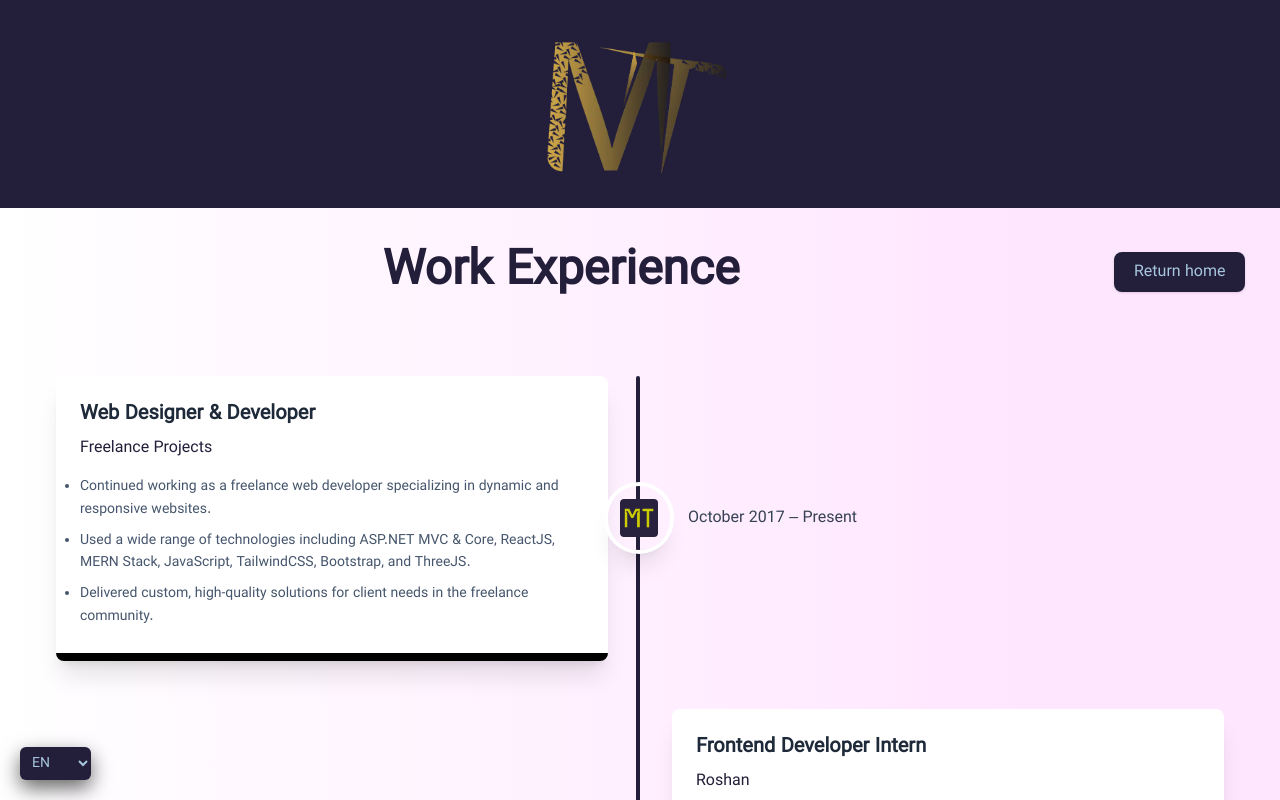
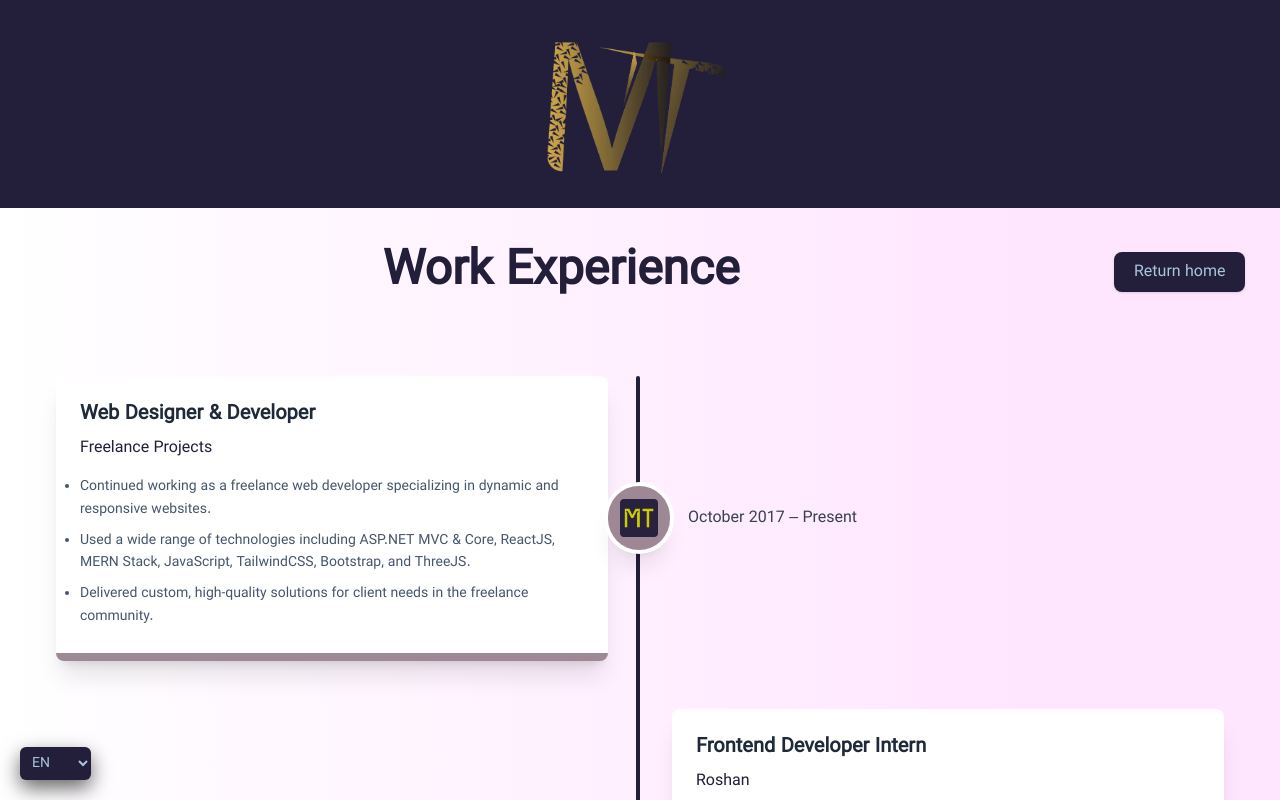
Before and after one commit to MatinT-SA/My-Personal-Website, a Next.js app: page /en/experience in a window 1280 px wide. Shown: the top 800 px of the page. Built offline with nearby package versions, Linux system fonts and the light colour scheme.

Commit message:
component extraction - the whole page of our experience

```diff
--- a/app/components/experience/TimelineElement.js
+++ b/app/components/experience/TimelineElement.js
@@ -2,6 +2,7 @@
 
 import React from "react";
 import { motion } from "framer-motion";
+import styles from "./experience.module.css";
 
 const TimelineElement = ({
   date,
@@ -11,7 +12,7 @@ const TimelineElement = ({
   iconBg,
   index,
   iconUrl,
-  locale, // pass this from ExperiencePageClient
+  locale,
 }) => {
   const cardVariants = {
     hidden: { opacity: 0, y: 50 },
@@ -57,7 +58,9 @@ const TimelineElement = ({
       <div className={`hidden md:block w-[49%] ${spacerOrder}`} />
 
       {/* Timeline dot/icon */}
-      <div className="hidden md:flex md:order-2 w-16 h-16 rounded-full shadow-xl z-10 items-center justify-center icon-dot-background ring-4 ring-white overflow-hidden">
+      <div
+        className={`hidden md:flex md:order-2 w-16 h-16 rounded-full shadow-xl z-10 items-center justify-center ${styles.iconDotBackground} ring-4 ring-white overflow-hidden`}
+      >
         {iconUrl ? (
           <img
             src={iconUrl}
@@ -77,7 +80,7 @@ const TimelineElement = ({
 
       {/* Main card */}
       <div
-        className={`w-full md:w-[48%] ${cardOrder} ${cardBaseClasses} card-border-style`}
+        className={`w-full md:w-[48%] ${cardOrder} ${cardBaseClasses} ${styles.cardBorderStyle}`}
       >
         {/* Force text direction based on locale */}
         <div dir={locale === "fa" ? "rtl" : "ltr"}>
```
